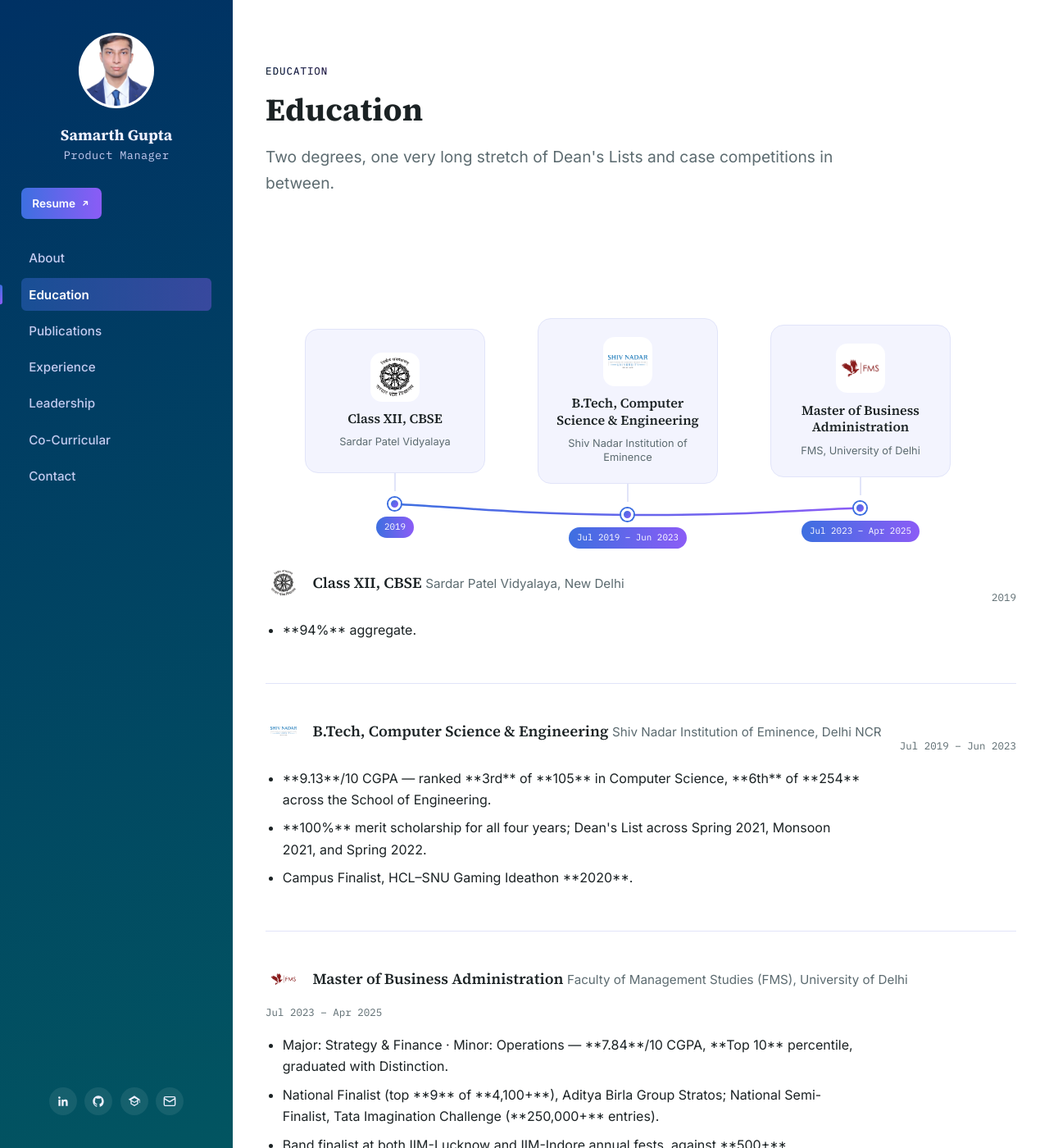
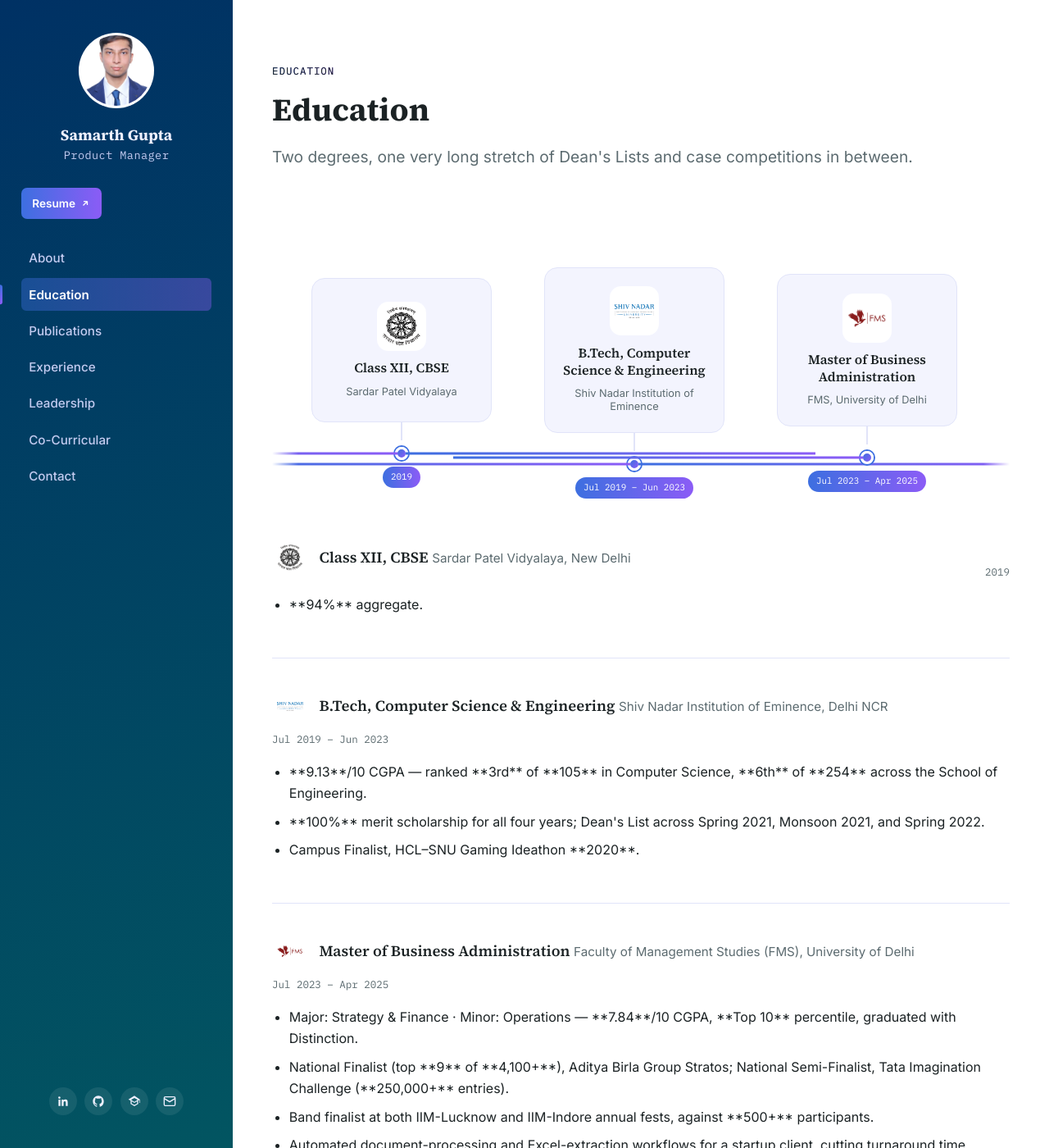
Before and after one commit to sgupta2501/sgupta2501.github.io, a Jekyll site: the page built from education.md, in a window 1280 px wide and 1400 px high. Shown: the whole window at 82% size. Built offline with Jekyll 4.4.1, drawn with Linux system fonts in a browser that asks for light colours.

Commit message:
version V9

```diff
--- a/_layouts/default.html
+++ b/_layouts/default.html
@@ -11,7 +11,7 @@
   <link rel="preconnect" href="https://fonts.gstatic.com" crossorigin>
   <link href="https://fonts.googleapis.com/css2?family=Archivo+Black&family=Source+Serif+4:opsz,wght@8..60,400;8..60,600;8..60,700&family=Inter:wght@400;500;600;700&family=IBM+Plex+Mono:wght@400;500&display=swap" rel="stylesheet">
 
-  <link rel="stylesheet" href="{{ '/assets/css/style.css' | relative_url }}">
+  <link rel="stylesheet" href="{{ '/assets/css/style.css' | relative_url }}?v={{ site.time | date: '%s' }}">
 </head>
 <body>
   <div class="layout">
@@ -26,7 +26,7 @@
     </main>
   </div>
 
-  <script src="{{ '/assets/js/timeline.js' | relative_url }}" defer></script>
+  <script src="{{ '/assets/js/timeline.js' | relative_url }}?v={{ site.time | date: '%s' }}" defer></script>
   <script>
     const toggle = document.querySelector('.mobile-nav-toggle');
     const sidebar = document.querySelector('.sidebar');
--- a/assets/css/style.css
+++ b/assets/css/style.css
@@ -220,22 +220,25 @@
 .content { flex: 1; min-width: 0; display: flex; flex-direction: column; }
 
 .content-inner {
-  max-width: var(--content-max);
+  max-width: none;
   width: 100%;
   margin: 0 auto;
-  padding: 4.5rem 2.5rem 3rem;
+  padding: 4.5rem 3rem 3rem;
   flex: 1;
 }
 
+/* Education / Experience previously got extra width for the timeline;
+   now that .content-inner itself is unconstrained, this is a no-op kept
+   only so the class name on those pages doesn't need to be removed. */
+.content-inner--wide { max-width: none; }
+
 /* Education / Experience get extra width so the horizontal timeline wave
    has room to breathe before it needs to scroll. */
-.content-inner--wide { max-width: 1840px; }
-
 .page-footer {
-  max-width: var(--content-max);
+  max-width: none;
   margin: 0 auto;
   width: 100%;
-  padding: 1.5rem 2.5rem 2.5rem;
+  padding: 1.5rem 3rem 2.5rem;
   color: var(--muted);
   font-size: 0.8rem;
 }
@@ -310,7 +313,7 @@
 .content-inner .lede {
   font-size: 1.2rem;
   color: var(--muted);
-  max-width: 58ch;
+  max-width: 85ch;
   margin-bottom: 2.5rem;
 }
 
@@ -386,7 +389,7 @@
 .entry-icon { width: 28px; height: 28px; color: var(--accent); vertical-align: -7px; margin-right: 0.5rem; flex-shrink: 0; }
 .entry-org { color: var(--muted); font-size: 0.95rem; }
 .entry-date { font-family: var(--font-mono); font-size: 0.78rem; color: var(--muted); white-space: nowrap; }
-.entry > p, .entry ul { max-width: 72ch; }
+.entry > p, .entry ul { max-width: 100ch; }
 
 .tag-row { display: flex; flex-wrap: wrap; gap: 0.5rem; margin: 0.75rem 0 0; }
 .tag {
@@ -501,6 +504,33 @@
 .timeline-item.is-up { flex-direction: column; transform: translateY(52px); }
 /* Card below the line, dot/pill sit above it (line rises here) */
 .timeline-item.is-down { flex-direction: column-reverse; transform: translateY(-52px); }
+
+/* Flat-line mode (Education): every item is is-up, so the line is a single
+   straight line instead of a wave. A smaller, tidier gap works better here
+   since there's no curve to keep clear of. The connector itself is drawn
+   with plain CSS (not the JS/SVG wave path) — each dot sprouts a line
+   toward its neighbors, so there's no coordinate math that can go wrong. */
+.timeline-track.flat .timeline-item.is-up { transform: translateY(22px); }
+.timeline-track.flat .timeline-svg { display: none; }
+
+.timeline-track.flat .timeline-dot { position: relative; z-index: 1; }
+.timeline-track.flat .timeline-dot::before,
+.timeline-track.flat .timeline-dot::after {
+  content: "";
+  position: absolute;
+  top: 50%;
+  width: 500px;
+  height: 3px;
+  transform: translateY(-50%);
+  background: linear-gradient(90deg, #3D6FE0, #8B5CF6);
+  pointer-events: none;
+  z-index: -1;
+}
+.timeline-track.flat .timeline-dot::before { right: 100%; }
+.timeline-track.flat .timeline-dot::after { left: 100%; }
+.timeline-track.flat .timeline-item:first-child .timeline-dot::before { display: none; }
+.timeline-track.flat .timeline-item:last-child .timeline-dot::after { display: none; }
+.timeline-track.flat .timeline-dot { width: 16px; height: 16px; }
 
 .timeline-node {
   display: flex;
@@ -734,7 +764,9 @@
     flex: 1 1 0;
     width: auto;
     min-width: 0;
+    max-width: 300px;
   }
+  .timeline-track { justify-content: center; }
 }
 
 @media (max-width: 860px) {
@@ -811,7 +843,8 @@
 
   .timeline-item,
   .timeline-item.is-up,
-  .timeline-item.is-down {
+  .timeline-item.is-down,
+  .timeline-track.flat .timeline-item.is-up {
     flex-direction: column;
     align-items: center;
     width: 100%;
--- a/education.md
+++ b/education.md
@@ -10,7 +10,7 @@
 <p class="lede">Two degrees, one very long stretch of Dean's Lists and case competitions in between.</p>
 
 <div class="timeline-wrap">
- <div class="timeline-track">
+ <div class="timeline-track flat">
   <svg class="timeline-svg" preserveAspectRatio="none">
     <defs>
       <linearGradient id="timeline-gradient" x1="0" y1="0" x2="1" y2="0">
```
Also changed, not shown: experience.md (+1 -1 lines).
